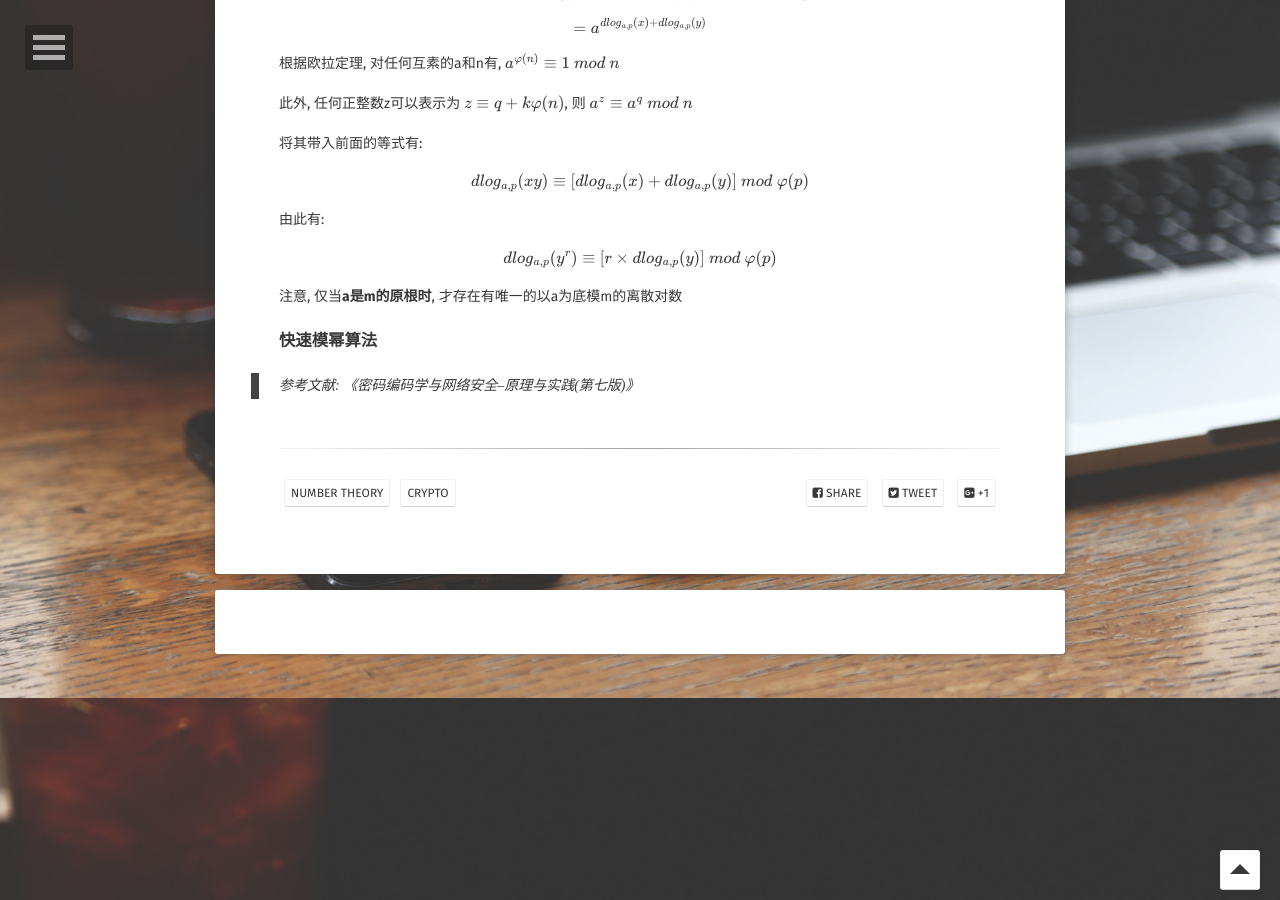
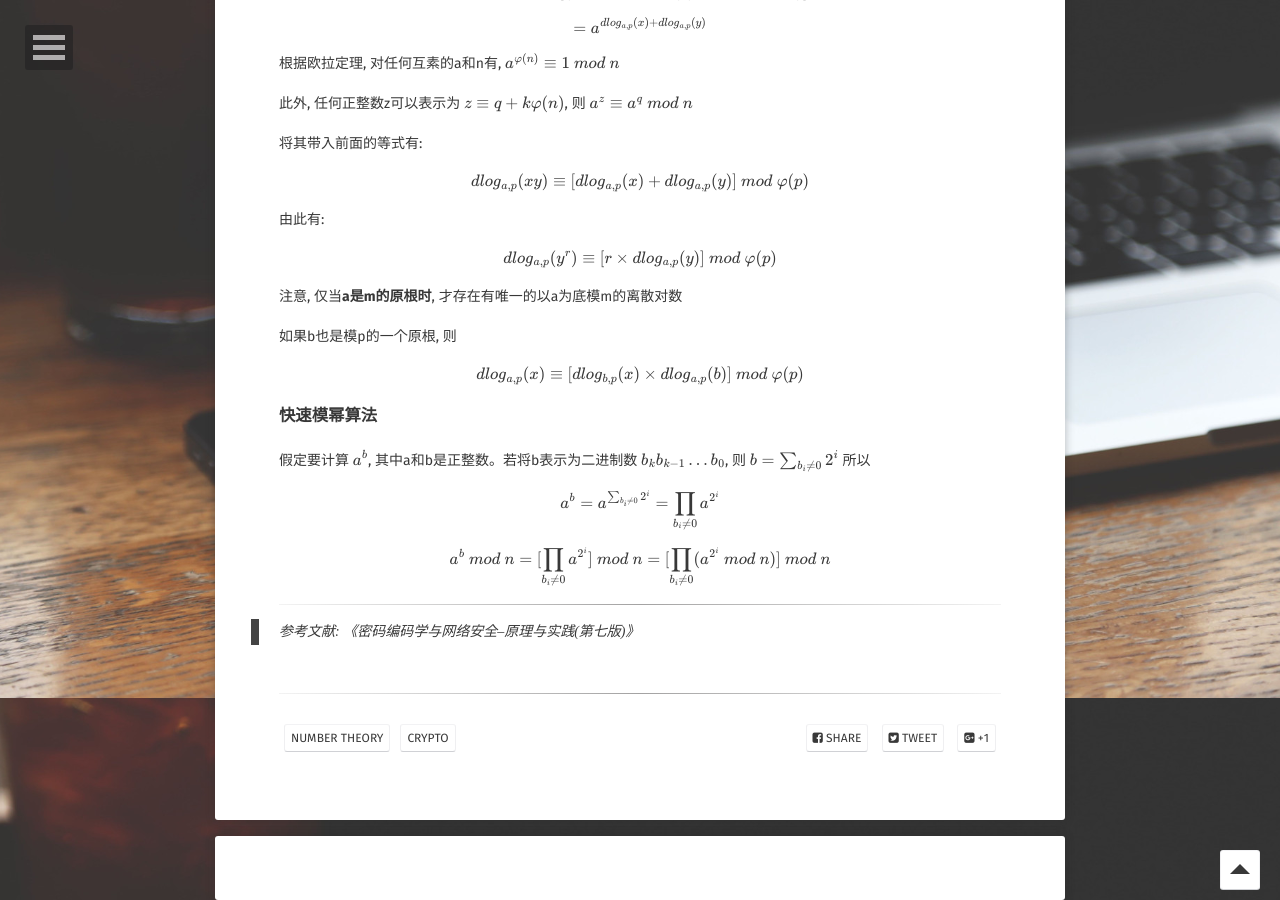
Before and after one commit to gmcnqaq/gmcnqaq, a Jekyll site: the page built from _posts/2019-04-04-number-theory-basis.md, in a window 1280 px wide and 900 px high, scrolled down 9202 px. Built offline with Jekyll 4.4.1, drawn with Linux system fonts in a browser that asks for light colours; some web fonts are replaced; formulas are drawn with MathJax 3; comment, search, counter and statistics services are not loaded.

Commit message:
Update 2019-04-04-number-theory-basis.md

```diff
--- a/_posts/2019-04-04-number-theory-basis.md
+++ b/_posts/2019-04-04-number-theory-basis.md
@@ -569,10 +569,18 @@ $$ dlog_{a, p}(y^r) \equiv [r \times dlog_{a, p}(y)]\ mod\ \varphi(p) $$
 
 注意, 仅当**a是m的原根时**, 才存在有唯一的以a为底模m的离散对数
 
+如果b也是模p的一个原根, 则
+
+$$ dlog_{a, p}(x) \equiv [dlog_{b, p}(x) \times dlog_{a, p}(b)]\ mod\ \varphi(p) $$
+
 ### 快速模幂算法
 
+假定要计算 $$ a^b $$, 其中a和b是正整数。若将b表示为二进制数 $$ b_kb_{k - 1}\dots b_0 $$, 则 $$ b = \sum_{b_i \ne 0}2^i $$ 所以
 
+$$ a^b = a^{\sum_{b_i \ne 0}2^i} = \prod_{b_i \ne 0}a^{2^i} $$
 
+$$ a^b\ mod\ n = [\prod_{b_i \ne 0}a^{2^i}]\ mod\ n = [\prod_{b_i \ne 0}(a^{2^i}\ mod\ n)]\ mod\ n $$
 
+---
 
 > 参考文献: 《密码编码学与网络安全--原理与实践(第七版)》
```
